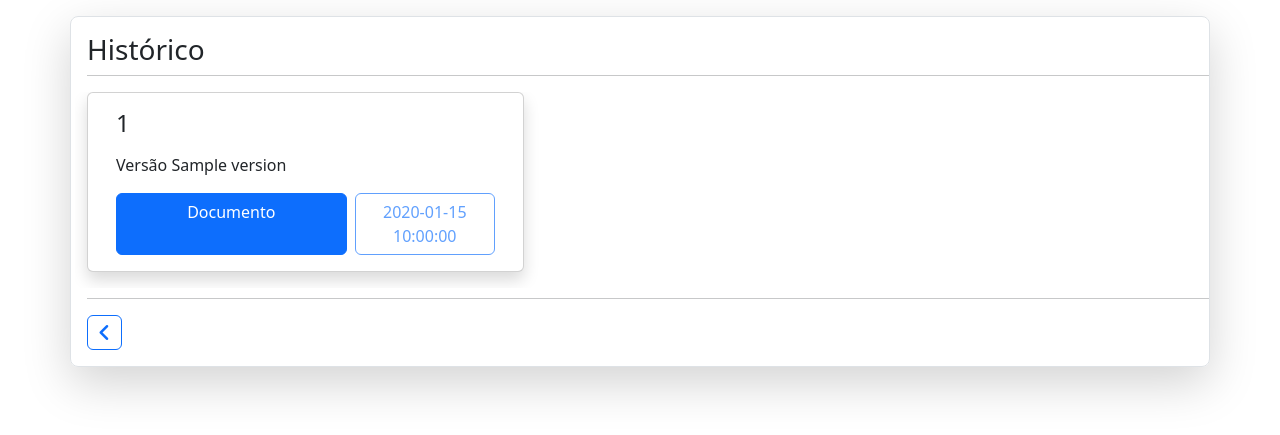
After one commit to ViniciusLucchesi/gerar-doc-teste, a Flask app: template templates/historic.html in a window 1280 px wide. The commit adds this page. Shown: the top 435 px of the page. Run offline with Flask 2, Linux system fonts and the light colour scheme; the template is opened without the code that fills it: most values are stand-ins (such as "Sample title", 1, 10 or a date in 2020); some libraries are stand-ins or nearby versions.

Commit message:
implementing history of generated documents

```diff
--- a/app.py
+++ b/app.py
@@ -11,7 +11,7 @@ import secrets
 app = Flask(__name__)
 app.secret_key = secrets.token_hex()
 
-ui = FlaskUI(app=app, server='flask', width=1010, height=505, port=65000)
+ui = FlaskUI(app=app, server='flask', width=1010, height=520, port=65000)
 
 
 
@@ -42,9 +42,15 @@ def new_doc():
     author_options = config.docs['Author_options']
     return render_template('partials/new_doc.html', author_options=author_options, cur_doc_id=cur_doc_id)
 
-@app.route('/success/<document>', methods=['GET'])
-def success(document:str):
-    return render_template('success.html', document=document)
+@app.route('/success/<path>', methods=['GET'])
+def success(path:str):
+    return render_template('success.html', path=path)
+
+@app.route('/historic', methods=['GET'])
+def historic():
+    config = JSONConfig()
+    historic = config.docs['Historic']
+    return render_template('historic.html', historic=historic)
 
 
 # Methods
@@ -59,7 +65,10 @@ def generate_document():
         doc = config.docs['Documents'][doc_id]
 
         document.create_word_doc(doc['name'], doc['save_directory'], doc['author_option'])
-        return redirect(url_for('success', document=document.doc_file))
+        path = Path(doc['save_directory'], document.doc_file)
+        config.add_to_historic(path, document.change, document.doc_number)
+
+        return redirect(url_for('success', path=path))
 
     msg='Digite o número da change de acordo com o padrão do Service-Now!'
     type='warning'
@@ -158,18 +167,12 @@ def delete(doc_id:str):
         type = 'danger'
     return redirect(url_for('alert_message', msg=msg, type=type, route='configuration'))
 
-@app.route('/open_document/<document>', methods=['GET'])
-def open_document(document:str):
-    config = JSONConfig()
-    doc_id = config.get_current_active()
-    doc = config.docs['Documents'][doc_id]
-
-    filename = doc['save_directory'] + document
-    webbrowser.open(filename)
-    return redirect(url_for('success', document=document))
+@app.route('/open_document/<path>&<route>', methods=['GET'])
+def open_document(path:str, route:str):
+    webbrowser.open(path)
+    return redirect(url_for(route, path=path))
 
 
 
 if __name__ == '__main__':
-    # ui.run()
-    app.run(debug=True)
+    ui.run()
--- /dev/null
+++ b/static/style.css
@@ -0,0 +1,24 @@
+.scrollbar {
+    max-height: 295px;
+    overflow-y: scroll;
+    margin-bottom: 10px;
+}
+
+.force-overflow {
+    min-height: 450px;
+}
+
+.scrollbar-primary::-webkit-scrollbar {
+    width: 12px;
+    background-color: #F5F5F5;
+}
+
+.scrollbar-primary::-webkit-scrollbar-thumb {
+    border-radius: 10px;
+    -webkit-box-shadow: inset 0 0 6px rgba(0, 0, 0, 0.1);
+    background-color: #4285F4;
+}
+
+.scrollbar-primary {
+    scrollbar-color: #4285F4 #F5F5F5;
+}
--- /dev/null
+++ b/templates/historic.html
@@ -0,0 +1,38 @@
+{% extends 'template.html' %}
+
+{% block content %}
+<div class="container my-3">
+    <div class="row p-3 py pe-lg-0 align-items-center rounded-3 border shadow-lg">
+        <!-- Header -->
+        <h3 class="row">Histórico</h3>
+        <hr>
+        <!-- Content -->
+        <div class="row row-cols-2 row-cols-sm-2 row-cols-md-4 scrollbar scrollbar-primary">
+            {% for historic_id, doc in historic.items() %}
+            <div class="card mb-3 me-3 shadow" style="width: 437px;">
+                <h4 class="m-3">
+                    {{ doc['change_number'] }}
+                </h4>
+                <p class="ms-3">Versão {{ doc['version'] }}</p>
+                <div class="ms-3 d-flex justify-content-between">
+                    <a href="{{ url_for('open_document', path=doc['directory'], route='historic') }}"
+                        class="btn btn-primary w-75 mb-3 me-2">Documento</a>
+                    <p class="btn btn-outline-primary me-3 disabled" disabled>
+                        {{ doc['date']}}
+                    </p>
+                </div>
+            </div>
+            {% endfor %}
+
+        </div>
+        <hr>
+        <!-- Footer -->
+        <a href="{{ url_for('index') }}"
+            class="d-flex mt-auto align-self-center align-items-center justify-content-center btn btn-outline-primary"
+            data-bs-toggle="tooltip" data-bs-placement="right" data-bs-title="Voltar"
+            style="width: 35px; height: 35px;">
+            <i class="fa-solid fa-angle-left fa-lg"></i>
+        </a>
+    </div>
+</div>
+{% endblock %}
--- a/templates/success.html
+++ b/templates/success.html
@@ -12,7 +12,7 @@
       <h1 class="display-5 fw-bold lh-1 mb-3">Documento Gerado</h1>
       <p class="lead">Documento gerado com sucesso! A imagem ao lado é apenas um exemplo do documento DocPadrao.docx</p>
       <div class="d-grid gap-2 d-md-flex justify-content-md-start mt-5">
-        <a href="{{ url_for('open_document', document=document)}}" class="btn btn-primary btn-lg px-4">Documento</a>
+        <a href="{{ url_for('open_document', path=path, route='success')}}" class="btn btn-primary btn-lg px-4">Documento</a>
         <a href="{{ url_for('index') }}" class="btn btn-outline-primary btn-lg px-4">Voltar</a>
       </div>
     </div>
```
Also changed, not shown: config.json (deleted, +0 -37 lines), scripts/config.py (+29 -10 lines), templates/index.html (+9 -5 lines), 1 other file.
